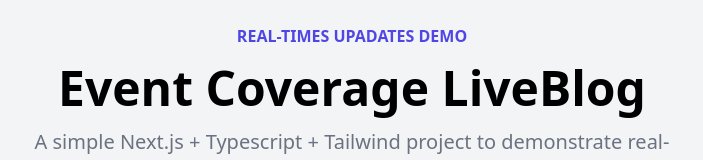
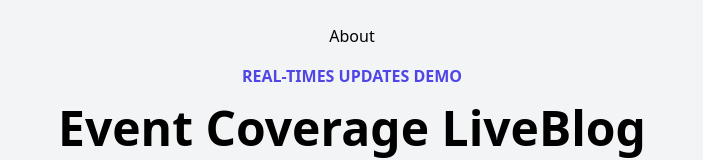
Before and after one commit to ssumanaxioned/example, a Next.js app: page / in a window 1280 px wide. Shown: the top 160 px of the page, without its empty margins (288-991 px from the left). Built offline with nearby package versions, Linux system fonts and the light colour scheme.

Commit message:
basic routing added

```diff
--- /dev/null
+++ b/pages/About.js
@@ -0,0 +1,7 @@
+export default function About() {
+  return (
+    <div className="font-bold text-center">
+      About page
+    </div>
+  )
+}
--- a/pages/Component/Header.js
+++ b/pages/Component/Header.js
@@ -1,7 +1,12 @@
+import Link from "next/link";
+
 export default function Header() {
   return (
     <div className="w-4/5 max-w-4xl py-6 mx-auto space-y-4 text-center xl:w-3/6">
-      <h2 className="font-semibold text-indigo-600 uppercase">Real-times upadates demo</h2>
+      <Link href="/About">
+        About
+      </Link>
+      <h2 className="font-semibold text-indigo-600 uppercase">Real-times updates demo</h2>
       <h1 className="font-extrabold text-3xl tracking-tighter md:text-5xl md:tracking-normal">Event Coverage LiveBlog</h1>
       <p className="text-gray-500 text-xl">A simple Next.js + Typescript + Tailwind project to demonstrate real-time capabilities of DatoCMS</p>
     </div>
```
